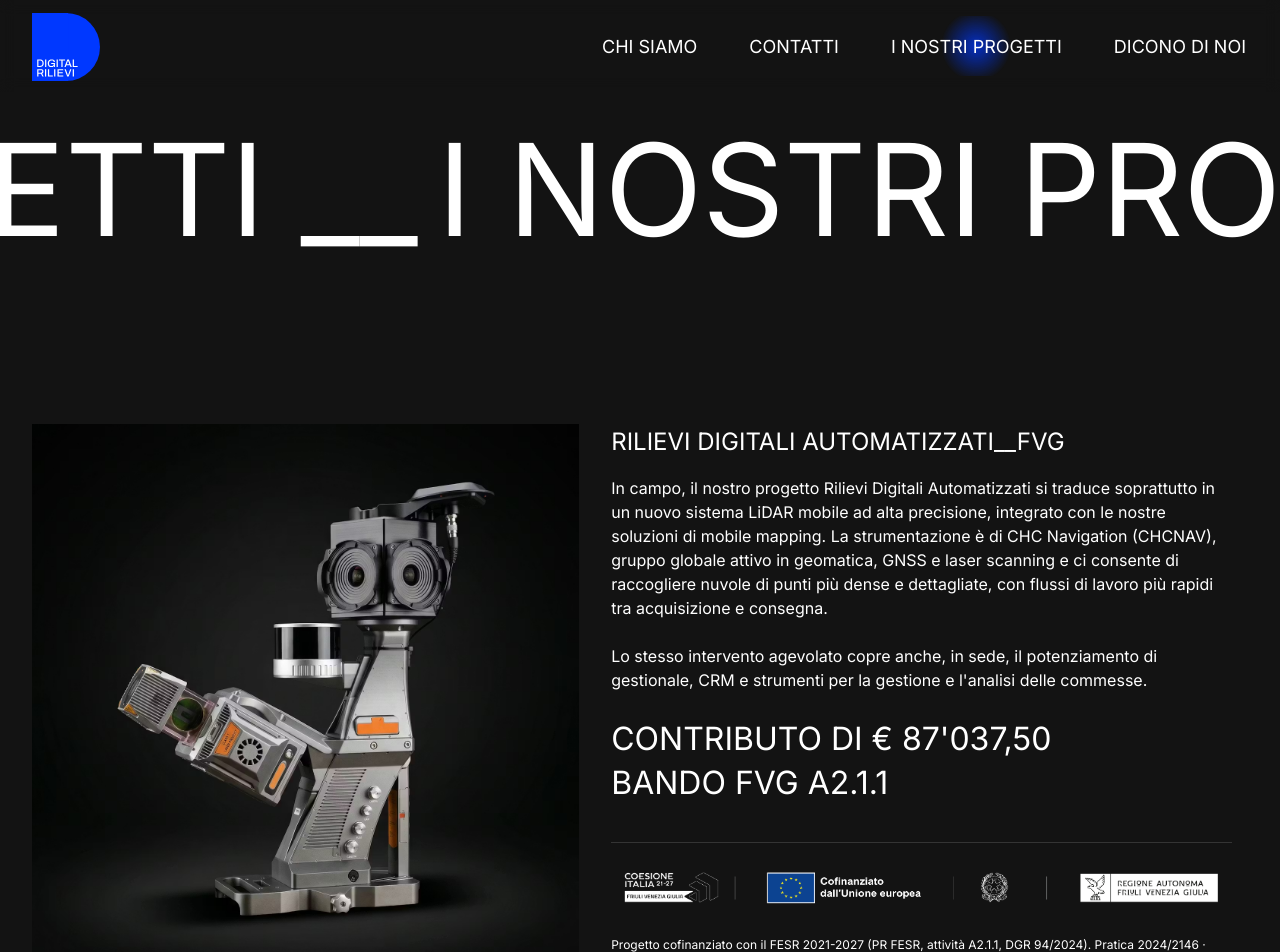
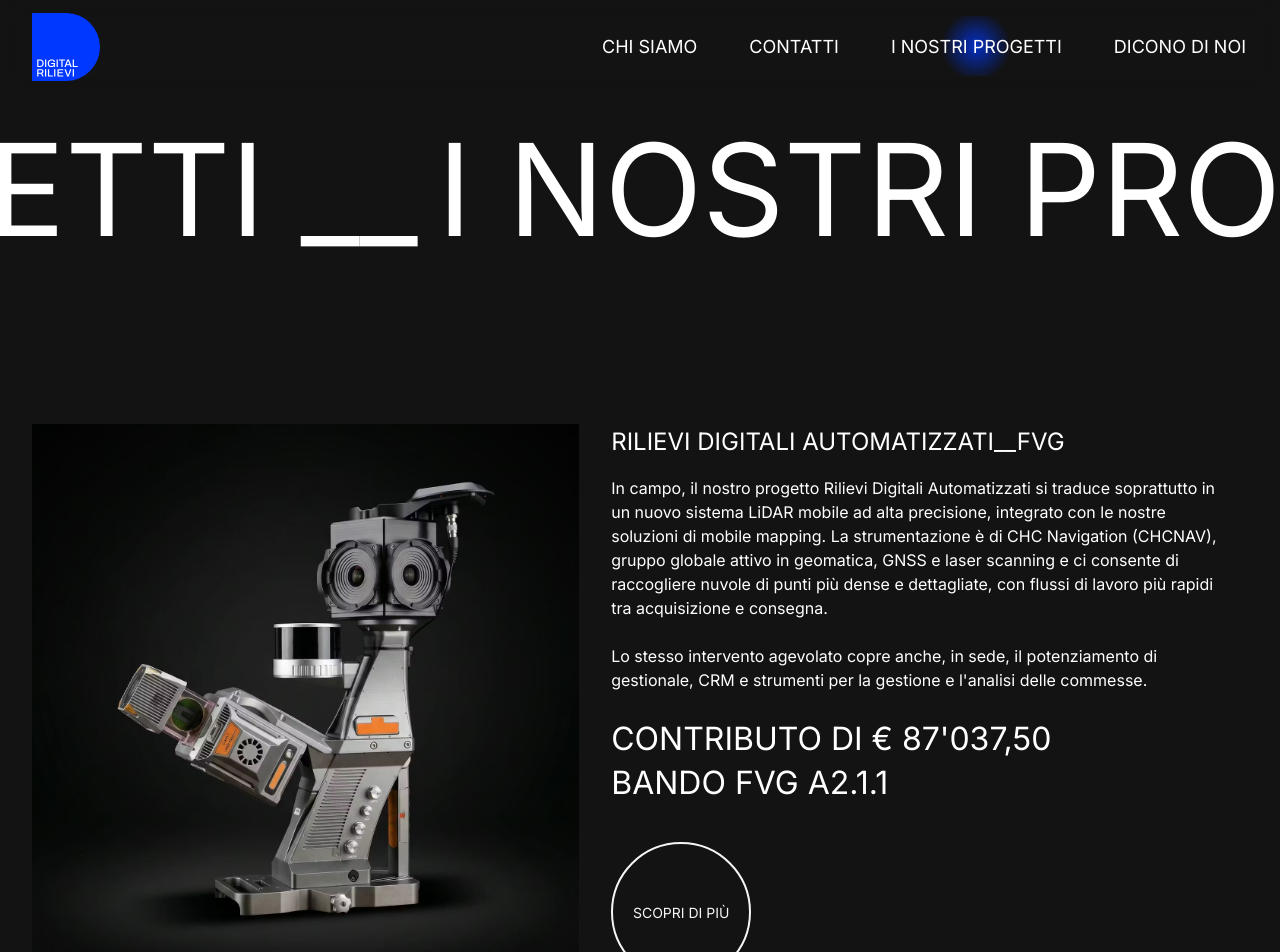
Before and after one commit to digital-rilievi/web, a Next.js app: page /progetti in a window 1280 px wide. Shown: the top 952 px of the page. Built offline with nearby package versions, Linux system fonts and the light colour scheme.

Commit message:
chore: sorting footer

```diff
--- a/src/app/components/CircularButton/CircularButton.tsx
+++ b/src/app/components/CircularButton/CircularButton.tsx
@@ -20,7 +20,11 @@ const CircularButton = (props: CircularButtonProps) => {
                         </button>
                     </Link>
                 ) :
-                    <a href={props.link} target="_blank">
+                    <a
+                      href={props.link}
+                      target="_blank"
+                      rel="noopener noreferrer"
+                    >
                         <button className={`${styles.circularButton} ${props.isSmallCircle ? styles.smallCircle : ''}`}>
                             <span>{props.label ? props.label : content.defaultButtonsValue}</span>
                         </button>
--- a/src/app/components/Footer/Footer.module.css
+++ b/src/app/components/Footer/Footer.module.css
@@ -46,7 +46,7 @@ line-height: 24px; /* 133.333% */
 .rightColumn ul {
   list-style: none;
   padding: 0;
-  flex: 1; /* Ensure the ul takes up all available space */
+  margin: 0;
 }
 
 .rightColumn li {
--- a/src/app/components/Footer/Footer.tsx
+++ b/src/app/components/Footer/Footer.tsx
@@ -11,15 +11,6 @@ const Footer = () => {
       <div className={styles.rowContainer}>
         <div className={styles.leftColumn}>
           <div>
-            <p className={styles.footerAddress}>P.IVA {content.contatti.vat}</p>
-            <p className={styles.footerAddress}>{content.contatti.legal}</p>
-            <p className={styles.footerAddress}>REA: {content.contatti.rea}</p>
-            <p className={styles.footerAddress}>
-              Cod. univoco: {content.contatti.fatturazione}
-            </p>
-          </div>
-          <br />
-          <div>
             <p className={styles.footerAddress}>
               {content.contatti.addressLine1}
             </p>
@@ -28,6 +19,15 @@ const Footer = () => {
             </p>
             <p className={styles.footerAddress}>
               {content.contatti.addressLine3}
+            </p>
+          </div>
+          <br />
+          <div>
+            <p className={styles.footerAddress}>P.IVA {content.contatti.vat}</p>
+            <p className={styles.footerAddress}>{content.contatti.legal}</p>
+            <p className={styles.footerAddress}>REA: {content.contatti.rea}</p>
+            <p className={styles.footerAddress}>
+              Cod. univoco: {content.contatti.fatturazione}
             </p>
           </div>
         </div>
@@ -39,17 +39,9 @@ const Footer = () => {
                 className={styles.footerAddress}
                 href="/assets/footer/tuv-cert.pdf"
                 target="_blank"
+                rel="noopener noreferrer"
               >
                 Certificazione ISO 9001:2015
-              </a>
-            </li>
-            <li>
-              <a
-                className={styles.footerAddress}
-                href="/assets/footer/a211-sheet.pdf"
-                target="_blank"
-              >
-                Accreditamento Bando A2.1.1 - FVG
               </a>
             </li>
             <li>
--- a/src/app/components/ImageText/ImageText.tsx
+++ b/src/app/components/ImageText/ImageText.tsx
@@ -18,6 +18,8 @@ interface ImageTextProps {
   tinyLogos?: string[];
   link?: string;
   linkLabel?: string;
+  /** false for PDFs and external URLs so the button uses a normal anchor (new tab). */
+  linkRemainsInPage?: boolean;
   inverted?: String | Boolean;
   blueCircle?: Boolean;
 }
@@ -81,7 +83,7 @@ const ImageText = (props: ImageTextProps) => {
             <CircularButton
               link={props.link}
               label={props.linkLabel}
-              remainsInPage
+              remainsInPage={props.linkRemainsInPage !== false}
             />
           </div>
         )}
--- a/src/app/progetti/page.tsx
+++ b/src/app/progetti/page.tsx
@@ -23,6 +23,25 @@ export interface ProjectProps {
   blueCircle?: Boolean;
 }
 
+/** Slug → /progetti/slug; static assets and absolute URLs open as-is (typically in a new tab). */
+function projectCtaHref(info: ProjectProps): {
+  href: string;
+  linkRemainsInPage: boolean;
+} {
+  const raw = info.link?.trim();
+  if (!raw) {
+    return { href: "", linkRemainsInPage: true };
+  }
+  if (
+    raw.startsWith("/assets/") ||
+    raw.startsWith("http://") ||
+    raw.startsWith("https://")
+  ) {
+    return { href: raw, linkRemainsInPage: false };
+  }
+  return { href: `/progetti/${raw}`, linkRemainsInPage: true };
+}
+
 const Progetti = () => {
   var projects = content.progetti.projects as [];
   return (
@@ -34,10 +53,11 @@ const Progetti = () => {
       <ScrollingText text={content.progetti.title} />
       <Space size="big" maintainInMobile />
       <div>
-        {projects.map((info: ProjectProps, index) => (
-          <>
+        {projects.map((info: ProjectProps, index) => {
+          const { href, linkRemainsInPage } = projectCtaHref(info);
+          return (
+          <React.Fragment key={index}>
             <ImageText
-              key={index}
               image={info.image}
               title={info.title}
               text={info.text}
@@ -47,12 +67,16 @@ const Progetti = () => {
               secondaryText={info.secondaryText}
               smallPrintBottomText={info.smallPrintBottomText}
               tinyLogos={info.tinyLogos}
-              link={`${info.link || info.details ? "/progetti/" + info.link : ""}`}
-              linkLabel={`${content.progetti.linksLabel ? content.progetti.linksLabel : ""}`}
+              link={href}
+              linkLabel={
+                info.linkLabel ?? content.progetti.linksLabel ?? undefined
+              }
+              linkRemainsInPage={linkRemainsInPage}
             />
             <Space />
-          </>
-        ))}
+          </React.Fragment>
+          );
+        })}
       </div>
       <Space size={"big"} maintainInMobile />
       <Space size={"big"} />
--- a/src/content.json
+++ b/src/content.json
@@ -200,6 +200,8 @@
                 "tinyLogos": [
                     "/assets/projects/eu-funding/loghi-istituzionali-coesione-italia.png"
                 ],
+                "link": "/assets/footer/a211-sheet.pdf",
+                "linkLabel": "SCOPRI DI PIÙ",
                 "secondaryText": "Progetto cofinanziato con il FESR 2021-2027 (PR FESR, attività A2.1.1, DGR 94/2024). Pratica 2024/2146 · CUP C53D25000340007 · RNA COR 24652908. Aiuto concesso: € 87'037,50. Spesa ammessa: decreto dirigenziale n. 52645 del 09/10/2025 e scheda spese ammesse."
             },
             {
```
